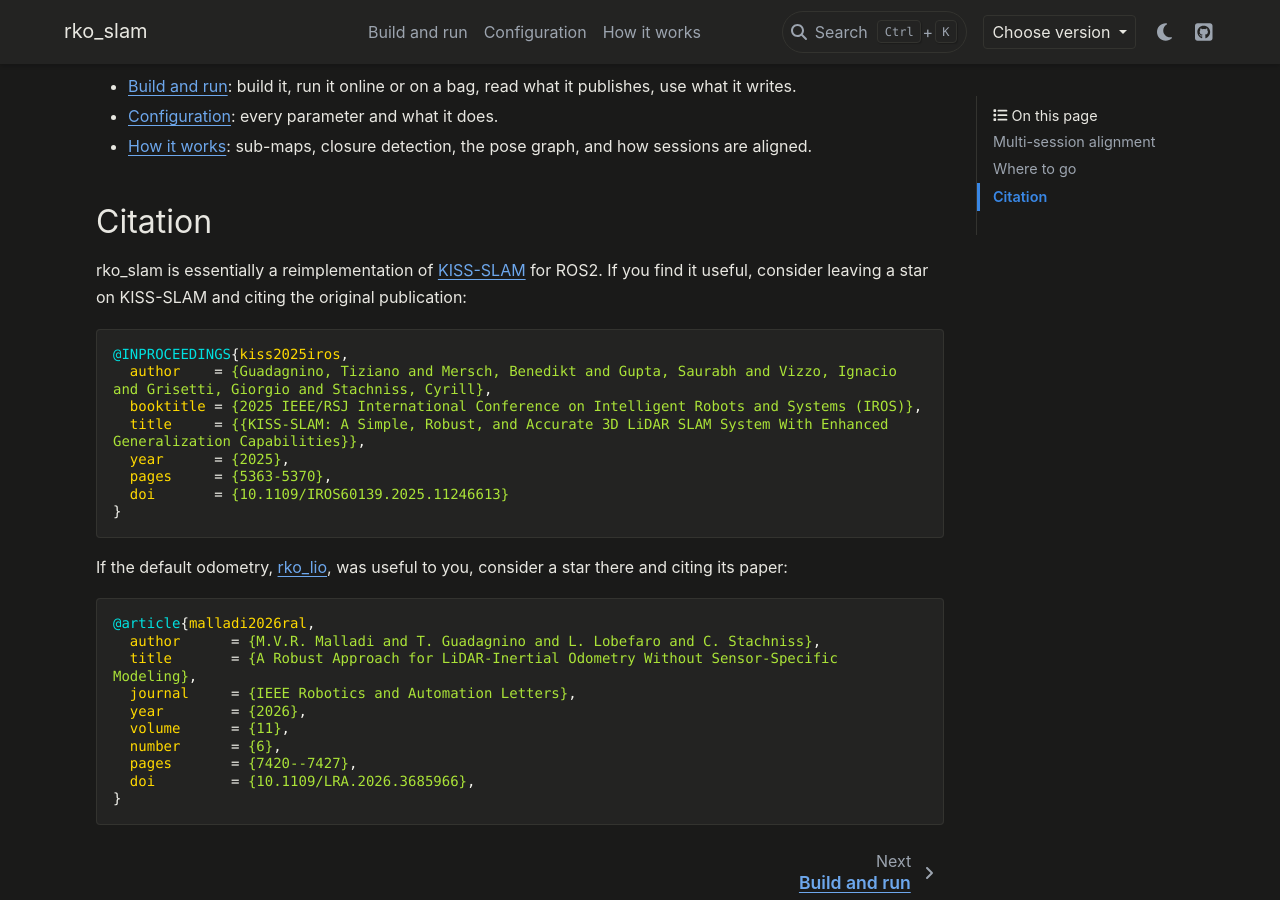
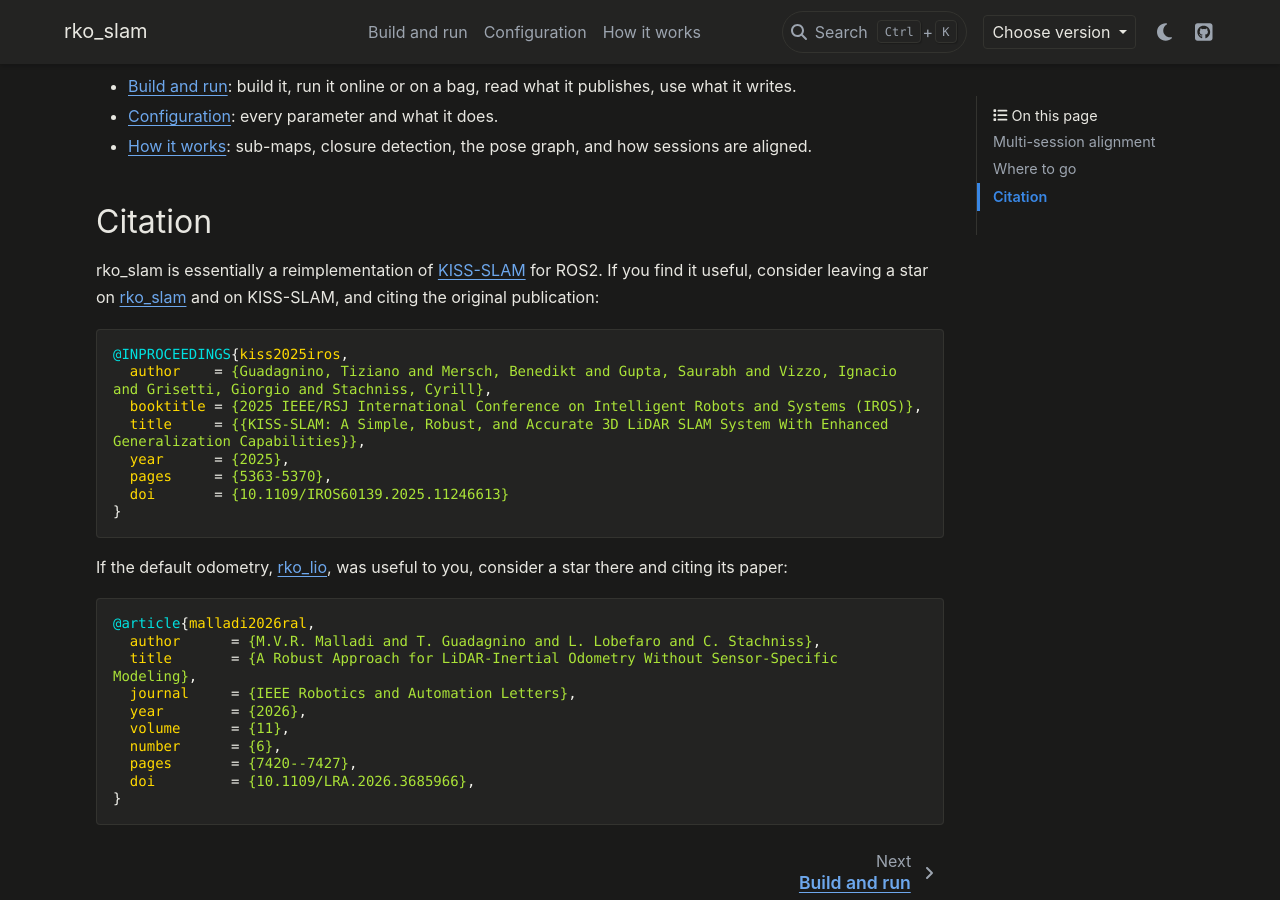
Before and after one commit to PRBonn/rko_slam, a Sphinx documentation site: the page built from docs/index.md, in a window 1280 px wide and 900 px high, scrolled down 1772 px. Built offline with Sphinx 7.4.7 and the PyData theme 0.15.4, drawn with Linux system fonts in a browser that asks for light colours.

Commit message:
docs: minor change for stars

````diff
--- a/docs/index.md
+++ b/docs/index.md
@@ -55,7 +55,8 @@
 ## Citation
 
 rko_slam is essentially a reimplementation of [KISS-SLAM](https://github.com/PRBonn/kiss-slam) for ROS2. If you
-find it useful, consider leaving a star on KISS-SLAM and citing the original publication:
+find it useful, consider leaving a star on [rko_slam](https://github.com/PRBonn/rko_slam) and on KISS-SLAM, and citing
+the original publication:
 
 ```bibtex
 @INPROCEEDINGS{kiss2025iros,
````
Also changed, not shown: README.md (+1 -1 lines).
